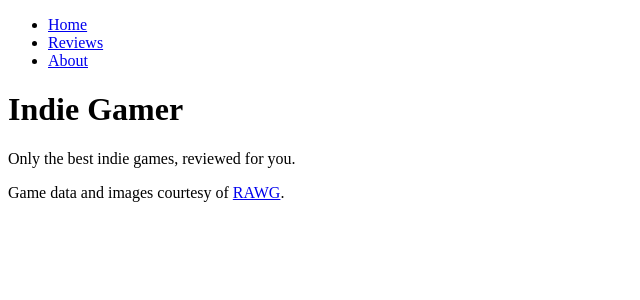
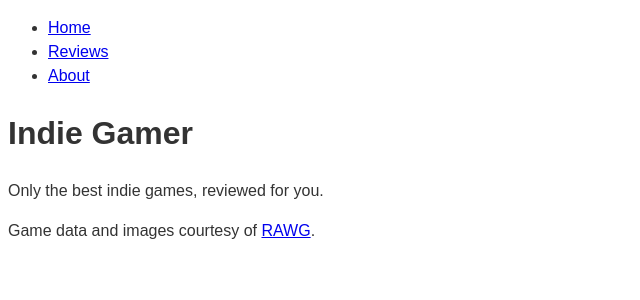
Before and after one commit to thenameisajay/Indie-Game-Review, a Next.js app: page / in a window 1280 px wide. Shown: the top 300 px of the page, without its empty margins (0-640 px from the left). Built offline with nearby package versions, Linux system fonts and the light colour scheme.

Commit message:
basic styling by using global.css

```diff
--- /dev/null
+++ b/app/global.css
@@ -0,0 +1,6 @@
+body{
+    font-family: Arial, sans-serif;
+    font-size: 16px;
+    line-height: 1.5;
+    color: #333;
+}
--- a/app/layout.jsx
+++ b/app/layout.jsx
@@ -1,3 +1,4 @@
+import './global.css';
 export default function RootLayout({ children }) {
   return (
     <html lang="en">
@@ -12,7 +13,7 @@ export default function RootLayout({ children }) {
                 <a href="/reviews">Reviews</a>
               </li>
               <li>
-                <a href="/about" prefetch ={false} >About</a>
+                <a href="/about" prefetch ="false" >About</a>
               </li>
             </ul>
           </nav>
```
